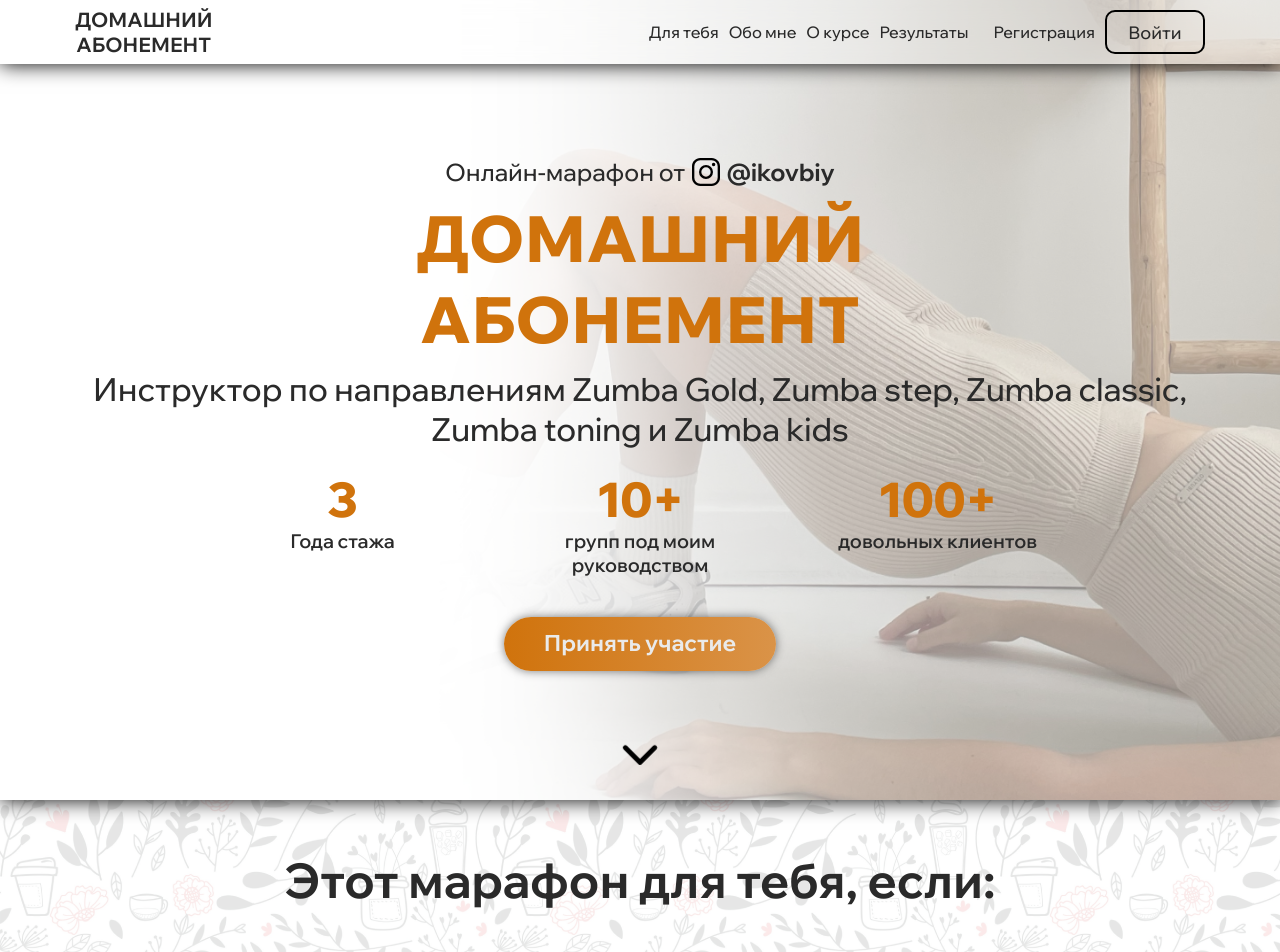
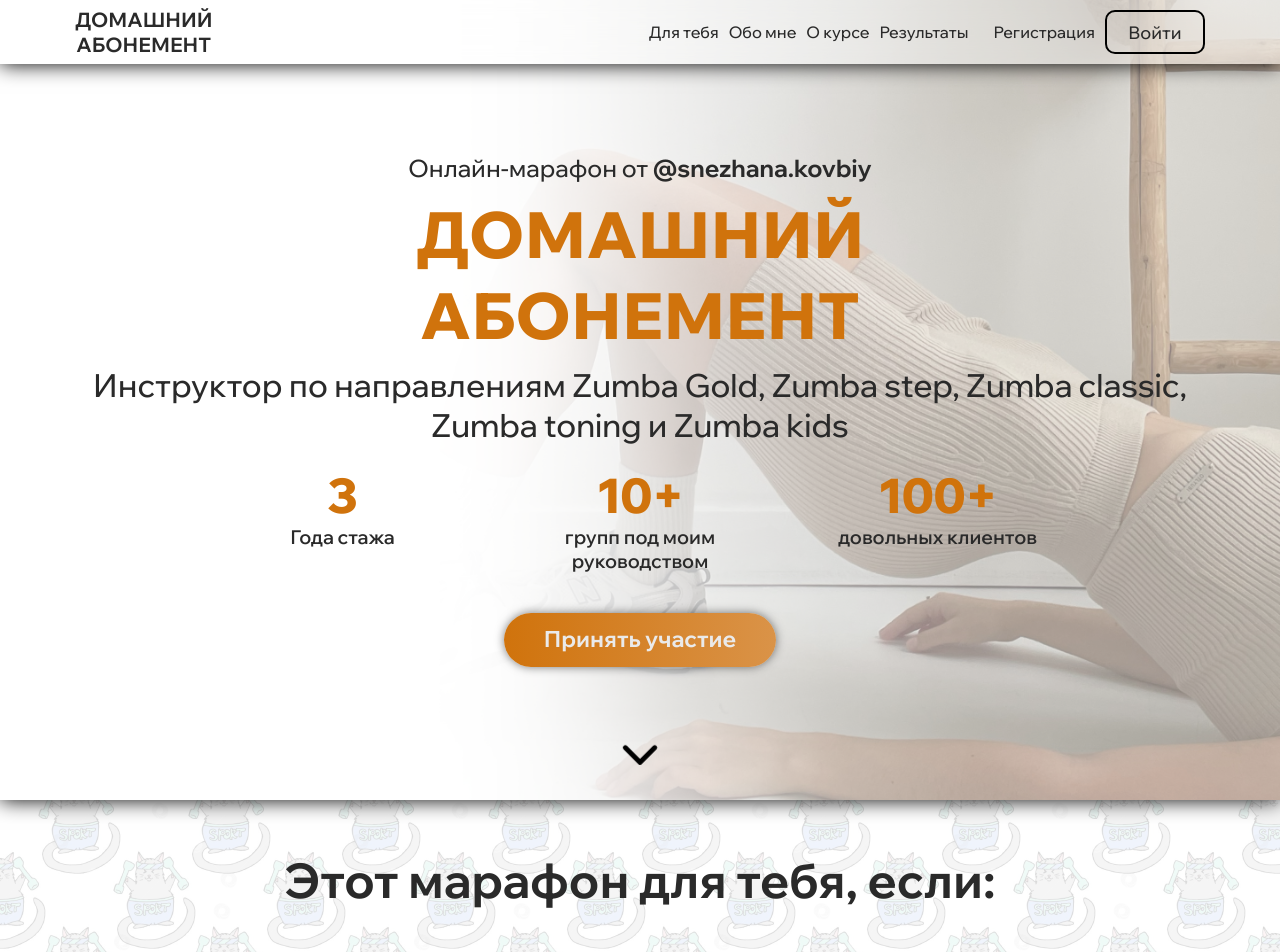
Before and after one commit to rSlow/homeabonement, a Django app: template apps/pages/templates/pages/home.html in a window 1280 px wide. Shown: the top 952 px of the page. Run offline with Django 4.2, Linux system fonts and the light colour scheme; the template is opened without the code that fills it, so the values that code supplies are empty; style sheets or scripts are compiled from the project's sources; some libraries are stand-ins or nearby versions.

Commit message:
edit template data, new background

```diff
--- a/apps/pages/templates/pages/home.html
+++ b/apps/pages/templates/pages/home.html
@@ -44,13 +44,13 @@
                     <div class="title-text">
                         <h4 class="title__pre-desc">
                             Онлайн-марафон от
-                            <a class="title-inst-icon-wrapper"
-                               href="https://instagram.com/ikovbiy">
-                                <img class="title-inst-icon"
-                                     src="{% static 'pages/img/home/logo-instagram.svg' %}"
-                                     alt="">
-                            </a>
-                            <b>@ikovbiy</b>
+{#                            <a class="title-inst-icon-wrapper"#}
+{#                               href="https://instagram.com/ikovbiy">#}
+{#                                <img class="title-inst-icon"#}
+{#                                     src="{% static 'pages/img/home/logo-instagram.svg' %}"#}
+{#                                     alt="">#}
+{#                            </a>#}
+                            <b>@snezhana.kovbiy</b>
                         </h4>
                         <div class="title__desc">
                             <h1>ДОМАШНИЙ</h1>
--- a/static/base/css/base.scss
+++ b/static/base/css/base.scss
@@ -24,7 +24,7 @@
 
 /* ###### COMMON ###### */
 html {
-  background: url("../img/background.png") repeat;
+  background: url("../img/background_new.png") repeat;
   font-size: 16px;
 
   @include media_screen_width-768px {
```
Also changed, not shown: other parts of apps/pages/templates/pages/home.html (+18 -17 lines), apps/pages/templates/pages/policy.html (+6 -6 lines), static/base/img/background_new.png (added).
